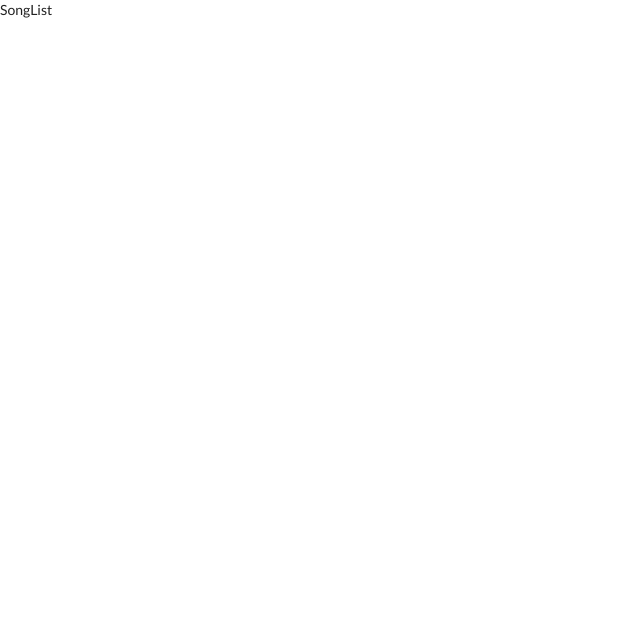
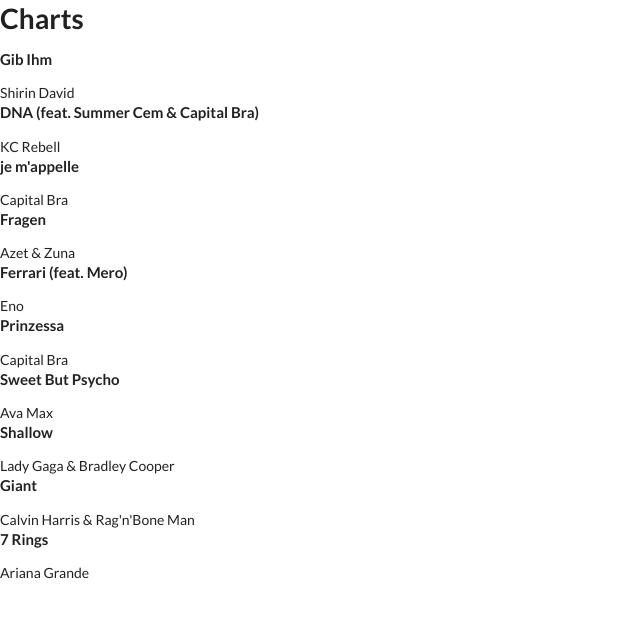
Before and after one commit to Minhshi/react-songs, a React (Create React App) app: page / in a window 1280 px wide. Shown: the top 618 px of the page, without its empty margins (0-640 px from the left). Built offline with nearby package versions, Linux system fonts and the light colour scheme.

Commit message:
Add Song component

```diff
--- /dev/null
+++ b/src/components/Song.js
@@ -0,0 +1,14 @@
+import React from "react";
+
+class Song extends React.Component {
+  render() {
+    return (
+      <div>
+        <h4>{this.props.song.title}</h4>
+        <p>{this.props.song.artist}</p>
+      </div>
+    );
+  }
+}
+
+export default Song;
--- a/src/components/SongList.js
+++ b/src/components/SongList.js
@@ -1,10 +1,26 @@
 import React from "react";
-import { connect } from "react-redux"
+import { connect } from "react-redux";
+import Song from "./Song";
 
 class SongList extends React.Component {
   render() {
-    return <div>SongList</div>;
+    return (
+      <div>
+        <h1>Charts</h1>
+        <div>
+        {this.props.songs.map(song => {
+          return <Song song={song} key={song.title} />;
+        })}
+        </div>
+      </div>
+    );
   }
 }
 
-export default connect()(SongList);
+const mapStateToProps = state => {
+  return {
+    songs: state.songs
+  };
+};
+
+export default connect(mapStateToProps)(SongList);
```
